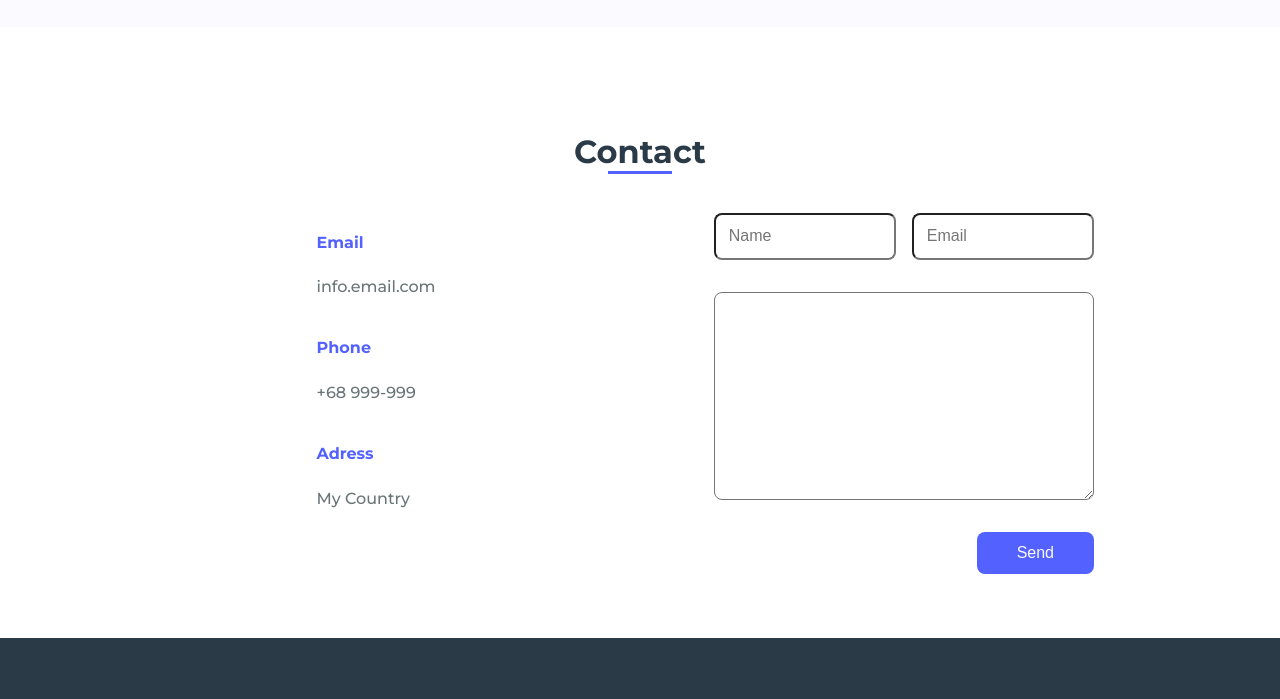
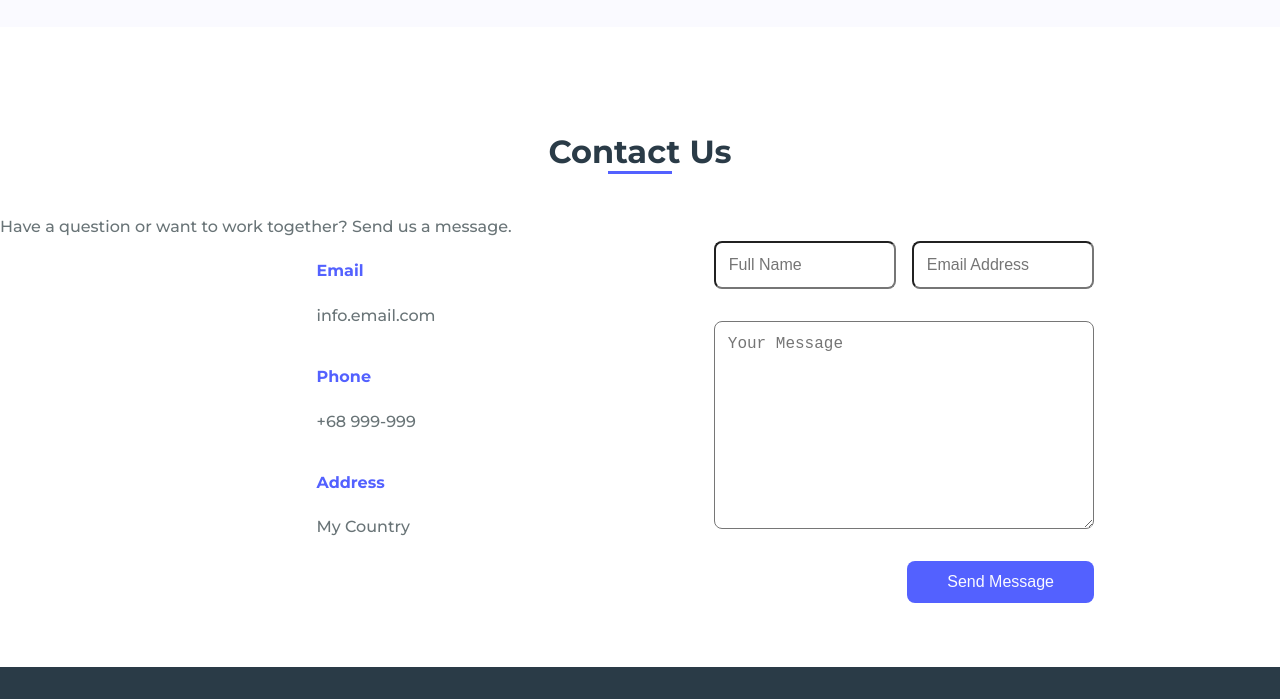
Before and after one commit to rikolaksono/portfolio-website, a plain HTML site: page index.html in a window 1280 px wide. Shown: the part 2440-3139 px from the top of the page. Drawn offline with nearby package versions, Linux system fonts and the light colour scheme.

Commit message:
edit class

```diff
--- a/index.html
+++ b/index.html
@@ -113,7 +113,8 @@
     </section>
     <!-- contact -->
     <section class="contact section" id="contact">
-      <h2 class="section-title">Contact</h2>
+      <h2 class="section-title">Contact Us</h2>
+      <span class="section-subtitle">Have a question or want to work together? Send us a message.</span>
 
       <div class="contact_container bd-grid">
         <div class="contact_info">
@@ -121,16 +122,16 @@
           <span class="contact_text">info.email.com</span>
           <h3 class="contact_subtitle">Phone</h3>
           <span class="contact_text">+68 999-999</span>
-          <h3 class="contact_subtitle">Adress</h3>
+          <h3 class="contact_subtitle">Address</h3>
           <span class="contact_text">My Country</span>
         </div>
         <form action="" class="contact_form">
           <div class="contact_inputs">
-            <input type="text" placeholder="Name" class="contact_input" />
-            <input type="text" placeholder="Email" class="contact_input" />
+            <input type="text" placeholder="Full Name" class="contact_input" />
+            <input type="text" placeholder="Email Address" class="contact_input" />
           </div>
-          <textarea name="" id="" cols="0" rows="10" class="contact_input"></textarea>
-          <input type="submit" value="Send" class="contact_button" />
+          <textarea name="" id="" cols="0" rows="10" placeholder="Your Message" class="contact_input"></textarea>
+          <input type="submit" value="Send Message" class="contact_button" />
         </form>
       </div>
     </section>
```
